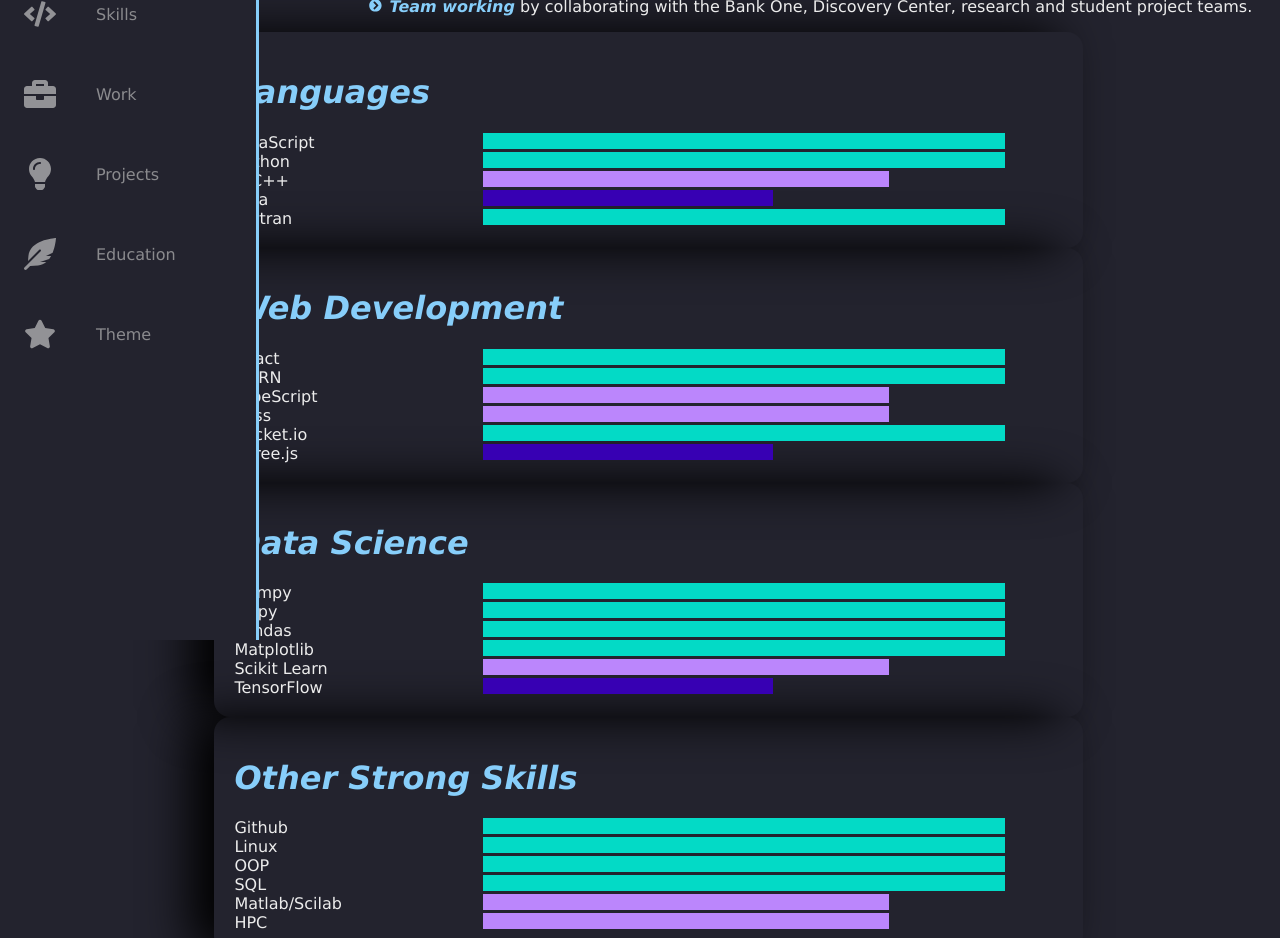
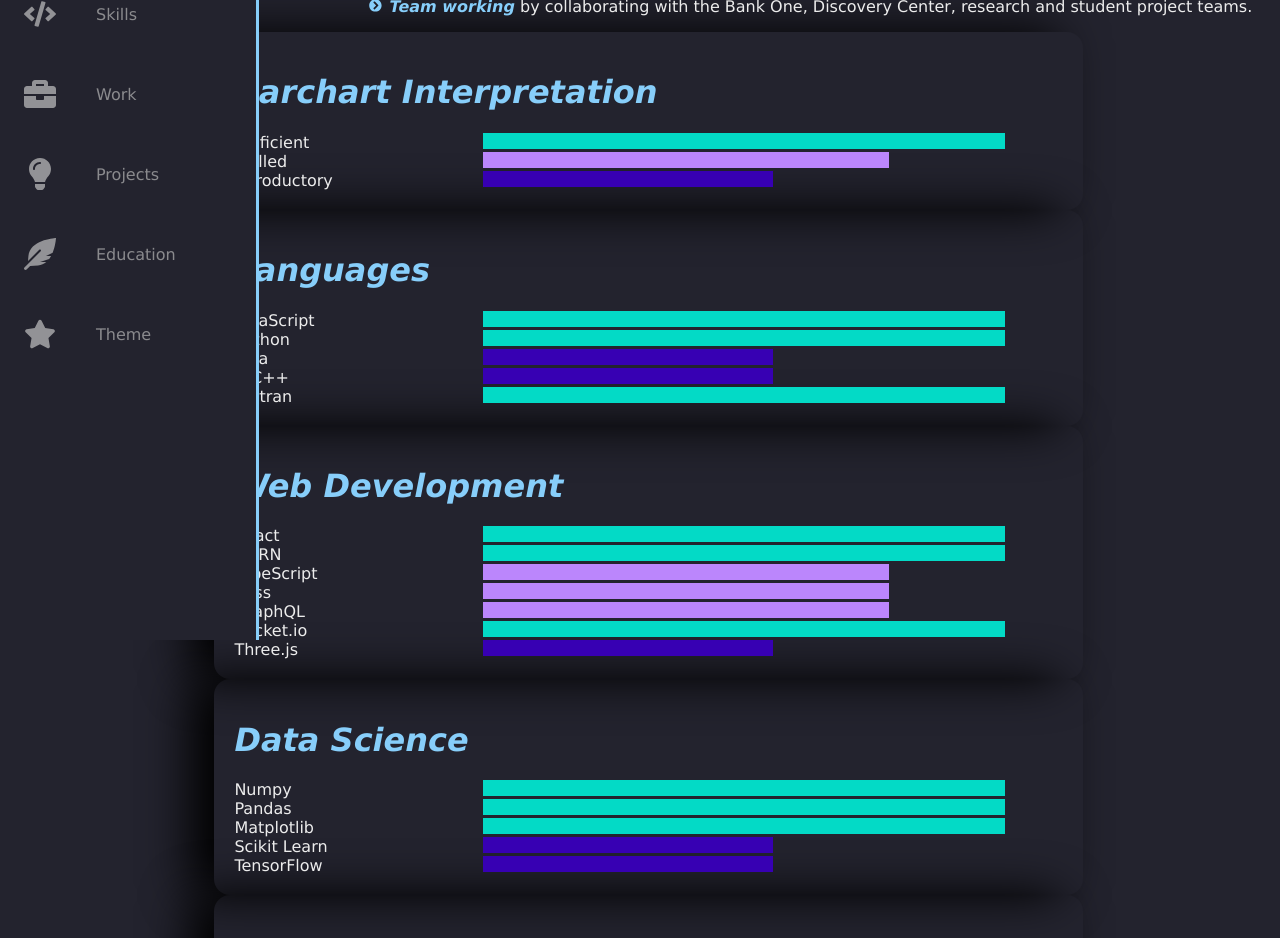
Before and after one commit to humaid123/portfolio, a React (Create React App) app: page /portfolio/skills in a window 1280 px wide. Shown: the part 160-1098 px from the top of the page. Built offline with nearby package versions, Linux system fonts and the light colour scheme.

Commit message:
Changes following new Project

```diff
--- a/src/pages/Projects.js
+++ b/src/pages/Projects.js
@@ -38,14 +38,6 @@
   return (
     <>
       <Card
-        title={"Social Media/Chat App - Work in Progress"}
-        where={"Personal"}
-        bullets={[
-          "Building a Social Media App for Friends that allows sharing posts, following people and message chats.",
-          "Main goal was to explore GraphQL. Uses: React, TypeScript, GraphQL, PostgreSQL and Prisma",
-        ]}
-      />
-      <Card
         title={"MS Outlook Clone"}
         where={"For Autism Nova Scotia - ANS"}
         bullets={[
@@ -66,7 +58,8 @@
         bullets={[
           "Within the last few years, I have built an array of projects for school and for personal use.",
           "Examples include: a LAMP car dealership landing page, a C# pong game, a Java console Chess game, " +
-            "a python Password cracker using multiple attack approaches and so on...",
+            "a python Password cracker using multiple attack approaches and a Social Media Project using CRUD " +
+            "with GraphQL, mikroORM, Apollo.",
         ]}
       />
     </>
--- a/src/pages/Skills.js
+++ b/src/pages/Skills.js
@@ -48,8 +48,8 @@
       <div>
         <Row text="JavaScript" order={1} level="High" />
         <Row text="Python" order={2} level="High" />
-        <Row text="C/C++" order={3} level="Medium" />
         <Row text="Java" order={4} level="Introductory" />
+        <Row text="C/C++" order={3} level="Introductory" />
         <Row text="Fortran" order={5} level="High" />
       </div>
     </div>
@@ -67,6 +67,7 @@
         <Row text="MERN" order={2} level="High" />
         <Row text="TypeScript" order={3} level="Medium" />
         <Row text="Sass" order={4} level="Medium" />
+        <Row text="GraphQL" order={4} level="Medium" />
         <Row text="Socket.io" order={5} level="High" />
         <Row text="Three.js" order={6} level="Introductory" />
       </div>
@@ -82,10 +83,9 @@
       </h1>
       <div>
         <Row text="Numpy" order={1} level="High" />
-        <Row text="Scipy" order={2} level="High" />
         <Row text="Pandas" order={3} level="High" />
         <Row text="Matplotlib" order={4} level="High" />
-        <Row text="Scikit Learn" order={5} level="Medium" />
+        <Row text="Scikit Learn" order={5} level="Introductory" />
         <Row text="TensorFlow" order={6} level="Introductory" />
       </div>
     </div>
@@ -103,8 +103,23 @@
         <Row text="Linux" order={2} level="High" />
         <Row text="OOP" order={3} level="High" />
         <Row text="SQL" order={4} level="High" />
-        <Row text="Matlab/Scilab" order={5} level="Medium" />
-        <Row text="HPC" order={6} level="Medium" />
+        <Row text="Matlab/Scilab" order={5} level="Introductory" />
+        <Row text="HPC" order={6} level="Introductory" />
+      </div>
+    </div>
+  );
+}
+
+function Interpretation() {
+  return (
+    <div className="card unclickableCard">
+      <h1>
+        <em>Barchart Interpretation</em>
+      </h1>
+      <div>
+        <Row text="Proficient" order={1} level="High" />
+        <Row text="Skilled" order={2} level="Medium" />
+        <Row text="Introductory" order={3} level="Introductory" />
       </div>
     </div>
   );
@@ -183,6 +198,7 @@
     <>
       <Intro />
       <div>
+        <Interpretation />
         <Languages />
         <WebDevelopment />
         <MachineLearning />
```
